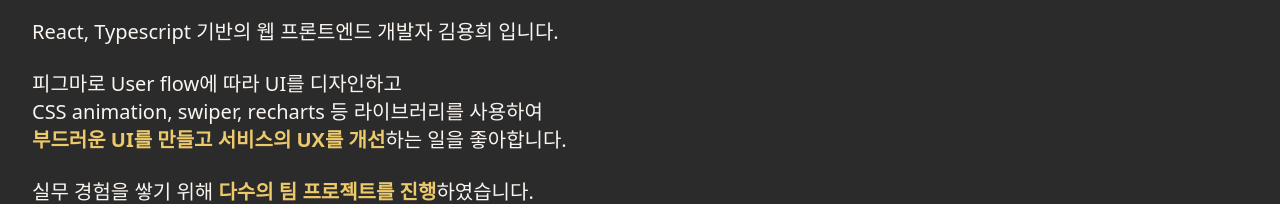
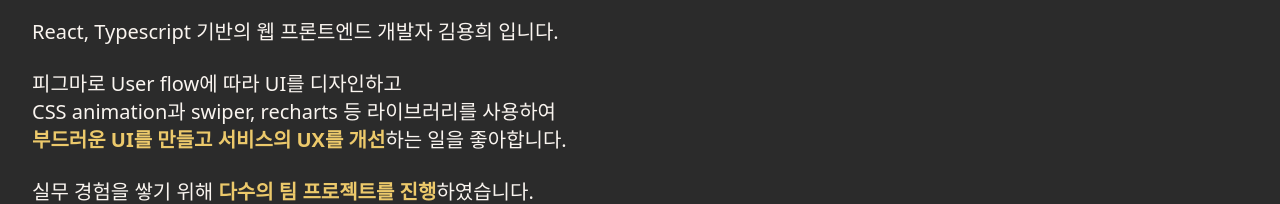
Before and after one commit to kyhui1115/portfolio, a React (Create React App) app: page / in a window 1280 px wide. Shown: the part 450-654 px from the top of the page. Built offline with nearby package versions, Linux system fonts and the light colour scheme.

Commit message:
chore: aboutMe 문구 수정

```diff
--- a/src/components/aboutMe/Introduce.tsx
+++ b/src/components/aboutMe/Introduce.tsx
@@ -19,7 +19,7 @@ const contentList = [
       <>
         피그마로 User flow에 따라 UI를 디자인하고
         <br />
-        CSS animation, swiper, recharts 등 라이브러리를 사용하여
+        CSS animation과 swiper, recharts 등 라이브러리를 사용하여
         <br />
         <span className="font-bold text-yellow-100">
           부드러운 UI를 만들고 서비스의 UX를 개선
```
